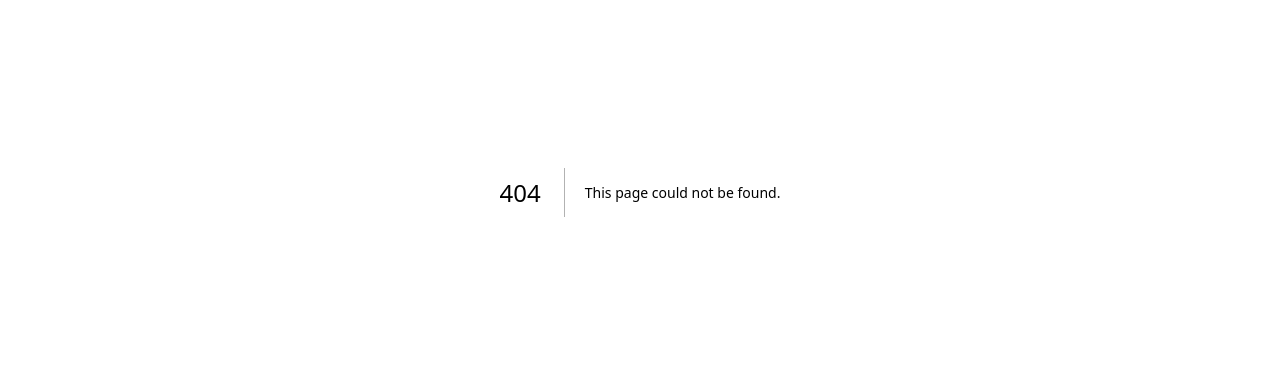
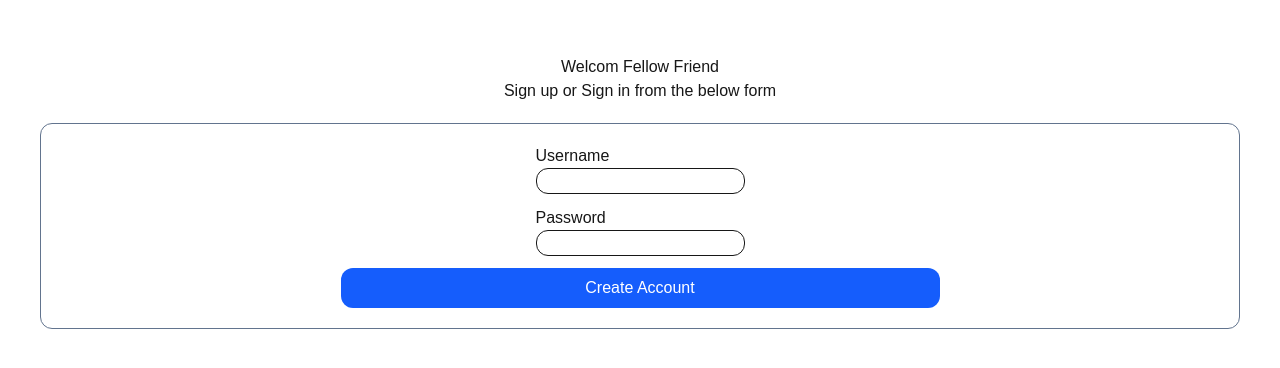
Before and after one commit to Ashes1993/secure-msg-app, a Next.js app in the folder client/: page /register in a window 1280 px wide. Before the commit this address had no page. Shown: the part 208-576 px from the top of the page. Built offline with nearby package versions, Linux system fonts and the light colour scheme; no server answers.

Commit message:
feat(auth): implement user registration pipeline

```diff
--- /dev/null
+++ b/client/src/app/(auth)/layout.tsx
@@ -0,0 +1,17 @@
+import React from "react";
+
+interface AuthLayoutProps {
+  children: React.ReactNode;
+}
+
+export default function AuthLayout({ children }: AuthLayoutProps) {
+  return (
+    <div className="flex flex-col justify-center items-center w-full my-auto">
+      <div className="flex flex-col justify-center items-center">
+        <h2>Welcom Fellow Friend</h2>
+        <p>Sign up or Sign in from the below form</p>
+      </div>
+      <div className="w-full">{children}</div>
+    </div>
+  );
+}
--- /dev/null
+++ b/client/src/app/(auth)/register/page.tsx
@@ -0,0 +1,103 @@
+"use client";
+
+import { ChangeEvent, useState } from "react";
+import { registerUser } from "@/actions/auth";
+import { useRouter } from "next/navigation";
+
+export default function RegisterPage() {
+  const router = useRouter();
+
+  const [username, setUsername] = useState<string>("");
+  const [password, setPassword] = useState<string>("");
+  const [errorStatus, setErrorStatus] = useState<string>("");
+
+  // Browser-side key generation
+  const generateE2EKeys = async () => {
+    const keyPair = await window.crypto.subtle.generateKey(
+      {
+        name: "RSA-OAEP",
+        modulusLength: 2048,
+        publicExponent: new Uint8Array([1, 0, 1]),
+        hash: "SHA-256",
+      },
+      true,
+      ["encrypt", "decrypt"],
+    );
+
+    // Convert the raw key buffer into a standard stringified JSON web key
+    const exportedPublicKey = await window.crypto.subtle.exportKey(
+      "jwk",
+      keyPair.publicKey,
+    );
+    const exportedPrivateKey = await window.crypto.subtle.exportKey(
+      "jwk",
+      keyPair.privateKey,
+    );
+
+    localStorage.setItem("msg_private_key", JSON.stringify(exportedPrivateKey));
+
+    return JSON.stringify(exportedPublicKey);
+  };
+
+  const handleSubmit = async (event: ChangeEvent<HTMLElement>) => {
+    event.preventDefault();
+    setErrorStatus("");
+
+    try {
+      const publicKey = await generateE2EKeys();
+      const action = await registerUser({ username, password, publicKey });
+
+      if (action.success) {
+        router.push("/signin");
+      } else {
+        setErrorStatus(
+          action.error || "An error occurred during account creation.",
+        );
+      }
+    } catch (error) {
+      console.log("Error while executing cryptographic assignment:", error);
+      setErrorStatus(
+        "Failed to execute cryptographic key assignment or server communication.",
+      );
+    }
+  };
+
+  return (
+    <form
+      onSubmit={handleSubmit}
+      className="flex flex-col justify-center items-center border border-slate-500 rounded-xl mx-10 space-y-3 mt-5 py-5"
+    >
+      <div className="flex flex-col">
+        <label htmlFor="username">Username</label>
+        <input
+          type="text"
+          name="username"
+          id="username"
+          className="border rounded-xl"
+          onChange={(event) => setUsername(event.target.value)}
+          value={username}
+        />
+      </div>
+
+      <div className="flex flex-col">
+        <label htmlFor="password">Password</label>
+        <input
+          type="password"
+          name="password"
+          id="password"
+          className="border rounded-xl"
+          onChange={(event) => setPassword(event.target.value)}
+          value={password}
+        />
+      </div>
+
+      <button
+        type="submit"
+        className="w-1/2 py-2 bg-blue-600 text-white rounded-xl foont-medium hover:bg-blue-700 transition"
+      >
+        Create Account
+      </button>
+      {errorStatus && <p className="text-red-600 text-sm">{errorStatus}</p>}
+    </form>
+  );
+}
```
